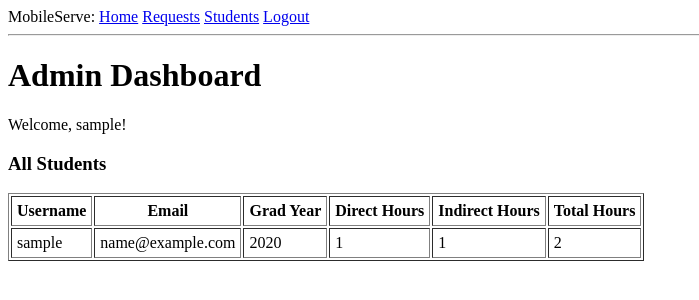
After one commit to benjaminwastakenwastaken/MobileServe-Alternative, a Flask app: page /admin/students in a window 1280 px wide. The commit adds this page. Shown: the top 300 px of the page, without its empty margins (0-699 px from the left). Run offline with Flask 3, Linux system fonts and the light colour scheme; a user stored in the database is signed in; tables that the repository leaves empty hold one stand-in row (values such as "Sample post").

Commit message:
studentrequestsstudentrequests

```diff
--- a/app/Templates/Base.html
+++ b/app/Templates/Base.html
@@ -15,6 +15,10 @@
             <a href="{{ url_for('login') }}">Login</a>
             <a href="{{ url_for('register') }}">Register</a>
             {% else %}
+            {% if is_admin() %}
+            <a href="{{ url_for('admin_dashboard') }}">Requests</a>
+            <a href="{{ url_for('admin_students') }}">Students</a>
+            {% endif %}
             <a href="{{ url_for('logout') }}">Logout</a>
             {% endif %}
         </div>
--- /dev/null
+++ b/app/Templates/studentList.html
@@ -0,0 +1,35 @@
+{% extends "base.html" %}
+
+{% block content %}
+<h1>Admin Dashboard</h1>
+<p>Welcome, {{ current_user.username }}!</p>
+
+<div>
+    <h3>All Students</h3>
+    {% if students %}
+    <table border="1" cellpadding="5">
+        <tr>
+            <th>Username</th>
+            <th>Email</th>
+            <th>Grad Year</th>
+            <th>Direct Hours</th>
+            <th>Indirect Hours</th>
+            <th>Total Hours</th>
+        </tr>
+        {% for student in students %}
+        <tr>
+            <td>{{ student.username }}</td>
+            <td>{{ student.email }}</td>
+            <td>{{ student.grad_year }}</td>
+            <td>{{ student.hours_direct }}</td>
+            <td>{{ student.hours_indirect }}</td>
+            <td>{{ student.hours_direct + student.hours_indirect }}</td>
+        </tr>
+        {% endfor %}
+    </table>
+    {% else %}
+    <p>No students registered yet.</p>
+    {% endif %}
+</div>
+
+{% endblock %}
--- a/app/__init__.py
+++ b/app/__init__.py
@@ -16,11 +16,26 @@ login_manager = LoginManager(app)
 login_manager.login_view = 'login'
 
 from app import routes, models
+from flask_login import current_user
+
+
+@app.context_processor
+def inject_user_type():
+    def is_admin():
+        if current_user.is_authenticated:
+            return isinstance(current_user._get_current_object(), models.Admin)
+        return False
+    return dict(is_admin=is_admin)
+
 
 @login_manager.user_loader
-def load_user(id):
-    # Try to find user as Student first, then Admin
-    user = models.Student.query.get(int(id))
-    if user is None:
-        user = models.Admin.query.get(int(id))
-    return user
+def load_user(user_id):
+    # Parse the user_id format: "admin:1" or "student:1"
+    if ':' in user_id:
+        user_type, id_str = user_id.split(':')
+        user_id_int = int(id_str)
+        if user_type == 'admin':
+            return models.Admin.query.get(user_id_int)
+        elif user_type == 'student':
+            return models.Student.query.get(user_id_int)
+    return None
--- a/app/models.py
+++ b/app/models.py
@@ -11,6 +11,9 @@ class Admin(UserMixin, db.Model):
     username = db.Column(db.String(64), unique=True, nullable=False)
     email = db.Column(db.String(128), unique=True, nullable=False)
     password_hash = db.Column(db.String(256), nullable=False)
+
+    def get_id(self):
+        return f'admin:{self.id}'
 
     def set_password(self, password):
         self.password_hash = generate_password_hash(password)
@@ -36,6 +39,9 @@ class Student(UserMixin, db.Model):
     # Relationship to requests
     requests = db.relationship('Request', backref='student', lazy='dynamic')
 
+    def get_id(self):
+        return f'student:{self.id}'
+
     def set_password(self, password):
         self.password_hash = generate_password_hash(password)
 
--- a/app/routes.py
+++ b/app/routes.py
@@ -118,16 +118,29 @@ def register():
         db.session.commit()
         flash('Registration successful! Please log in.')
         return redirect(url_for('login'))
+
+    # Show form validation errors
+    for field, errors in form.errors.items():
+        for error in errors:
+            flash(f'{field}: {error}')
+
     return render_template('register.html', form=form)
 
 
-# Admin dashboard
+# Admin dashboard - requests page (default)
 @app.route('/admin')
 @admin_required
 def admin_dashboard():
     requests = Request.query.order_by(Request.service_date.desc()).all()
+    return render_template('admin.html', requests=requests)
+
+
+# Admin - student list page
+@app.route('/admin/students')
+@admin_required
+def admin_students():
     students = Student.query.all()
-    return render_template('admin.html', requests=requests, students=students)
+    return render_template('studentList.html', students=students)
 
 
 # Student dashboard
```
Also changed, not shown: app/Templates/admin.html (+0 -28 lines), app/forms.py (+6 -2 lines).
